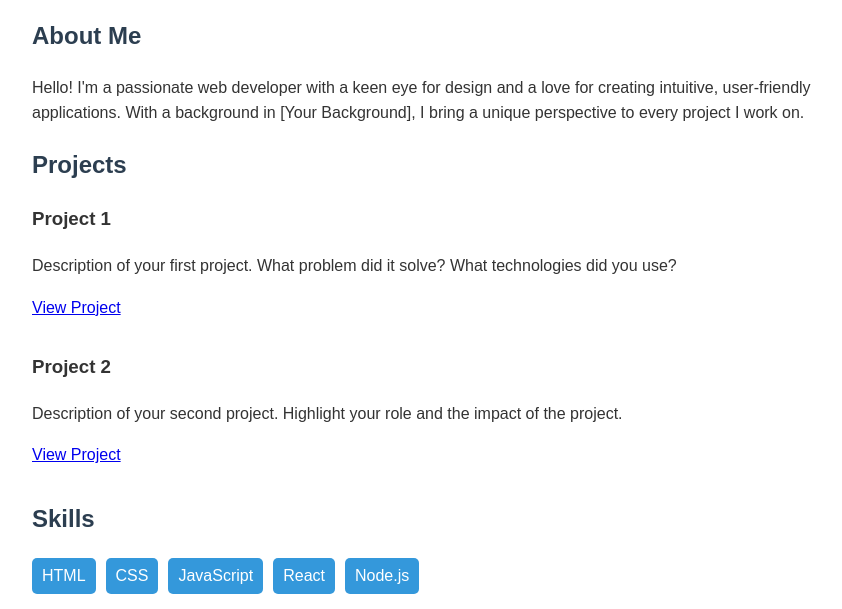
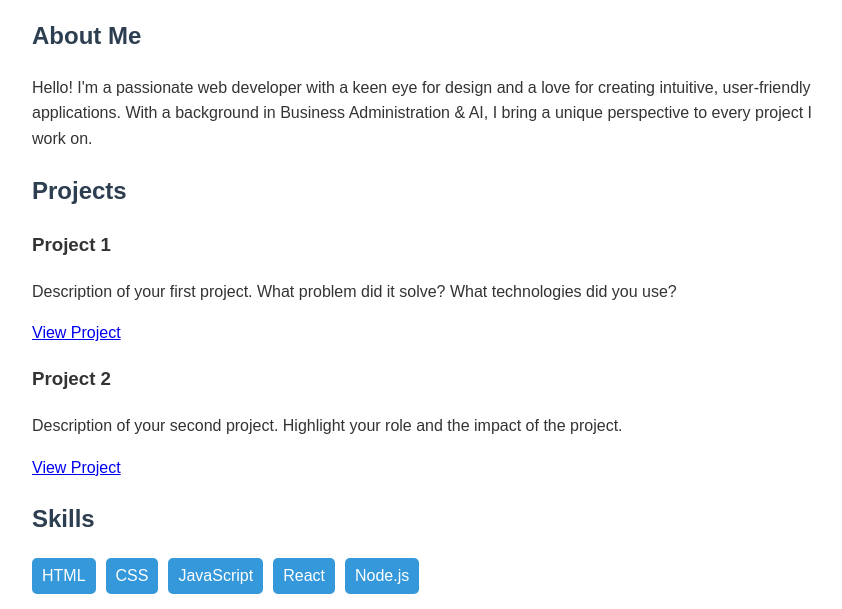
Before and after one commit to milmoney/milmoney.github.io, a plain HTML site: page index.html in a window 1280 px wide. Shown: the part 191-800 px from the top of the page, without its empty margins (208-1050 px from the left). Drawn offline with Linux system fonts and the light colour scheme.

Commit message:
Update test index.html

```diff
--- a/index.html
+++ b/index.html
@@ -3,7 +3,7 @@
 <head>
     <meta charset="UTF-8">
     <meta name="viewport" content="width=device-width, initial-scale=1.0">
-    <title>Your Name - Portfolio</title>
+    <title>Jason Milord - Portfolio</title>
     <style>
         body {
             font-family: Arial, sans-serif;
@@ -46,17 +46,17 @@
     <main>
         <section>
             <h2>About Me</h2>
-            <p>Hello! I'm a passionate web developer with a keen eye for design and a love for creating intuitive, user-friendly applications. With a background in [Your Background], I bring a unique perspective to every project I work on.</p>
+            <p>Hello! I'm a passionate web developer with a keen eye for design and a love for creating intuitive, user-friendly applications. With a background in Business Administration & AI, I bring a unique perspective to every project I work on.</p>
         </section>
 
         <section>
             <h2>Projects</h2>
-            <div class="project">
+            <div class="Applications">
                 <h3>Project 1</h3>
                 <p>Description of your first project. What problem did it solve? What technologies did you use?</p>
                 <a href="#">View Project</a>
             </div>
-            <div class="project">
+            <div class="Browser Extensions">
                 <h3>Project 2</h3>
                 <p>Description of your second project. Highlight your role and the impact of the project.</p>
                 <a href="#">View Project</a>
@@ -82,7 +82,7 @@
             <ul>
                 <li>Email: <a href="mailto:your.email@example.com">your.email@example.com</a></li>
                 <li>LinkedIn: <a href="https://www.linkedin.com/in/yourprofile">Your LinkedIn</a></li>
-                <li>GitHub: <a href="https://github.com/yourusername">Your GitHub</a></li>
+                <li>GitHub: <a href="https://github.com/Milmoney">Your GitHub</a></li>
             </ul>
         </section>
     </main>
```
